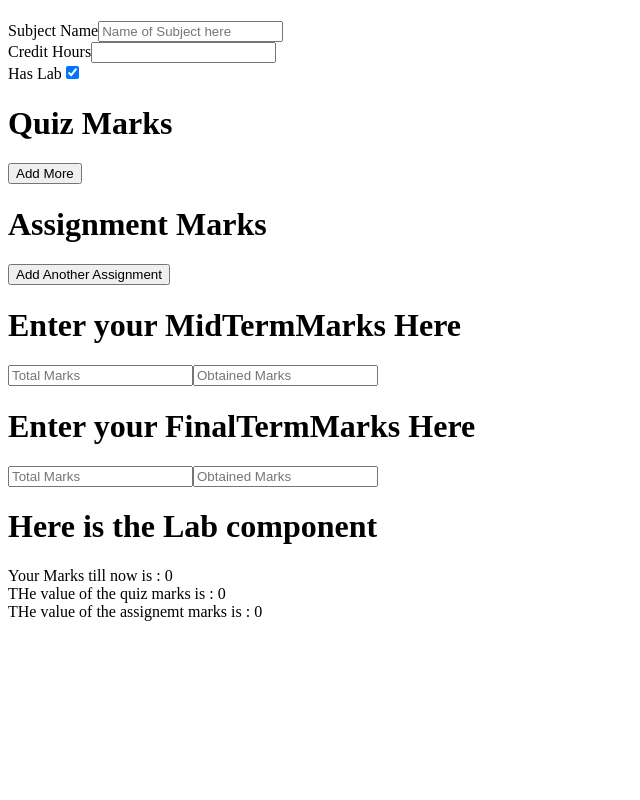
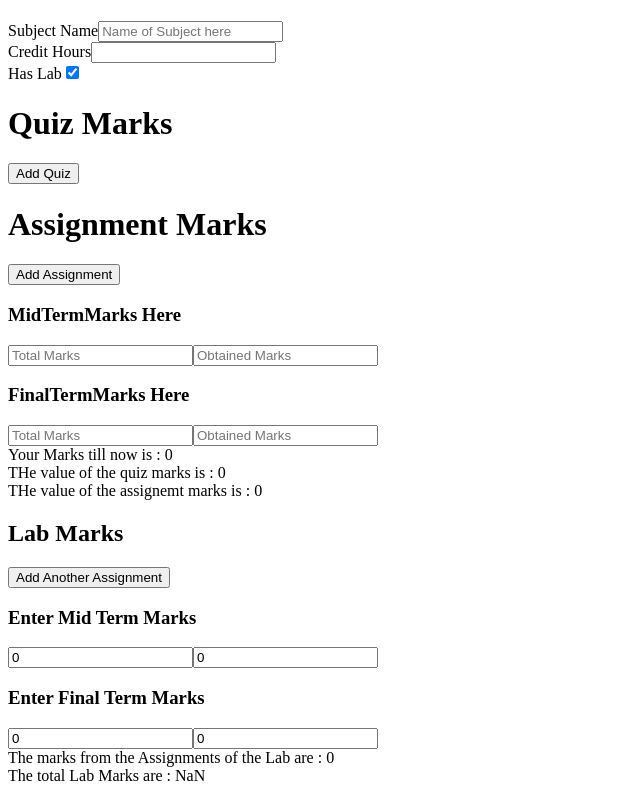
Before and after one commit to dev-raufahmad/gpa-calculator, a React (Vite) app: page / in a window 1280 px wide. Both pictures are taken after a click on the checkbox 72 px from the left and 72 px from the top of the page. Shown: the whole page, without its empty margins (0-640 px from the left). Built offline with nearby package versions, Linux system fonts and the light colour scheme.

Commit message:
Labs Marks calculation also Added

```diff
--- a/src/App.jsx
+++ b/src/App.jsx
@@ -98,7 +98,7 @@ function App() {
       {/* Here is the start of the quizes Marks */}
       <div>
         <h1>Quiz Marks</h1>
-        <button onClick={() => clicking(quizMarks, setQuizMarks , true)}>Add More</button>
+        <button onClick={() => clicking(quizMarks, setQuizMarks , true)}>Add Quiz</button>
         {
           quizMarks.map((e) => (
             <MyContext.Provider key={e.id} value={{ updateQuiz }}>
@@ -112,7 +112,7 @@ function App() {
       {/* Here is the start of the Assignent Marks */}
       <div>
         <h1>Assignment Marks</h1>
-        <button onClick={() => clicking(assignment, setAssignment , false)}>Add Another Assignment</button>
+        <button onClick={() => clicking(assignment, setAssignment , false)}>Add Assignment</button>
         {
           assignment.map((e) => (
             <MyContext.Provider key={e.id} value={{ updateAssignment }}>
@@ -126,20 +126,17 @@ function App() {
       </div>
       {/* Here is the start of the Midterm Marks */}
       <div>
-        <h1>Enter your MidTermMarks Here</h1>
+        <h3>MidTermMarks Here</h3>
         <input type="number" value={midTermTotal} onChange={(e) => setMidTermTotal(e.target.value)} placeholder="Total Marks" />
         <input type="number" value={midterm} onChange={(e) => setMidterm(e.target.value)} placeholder="Obtained Marks" />
       </div>
       {/* Here is the start of the Finalterm Marks */}
       <div>
-        <h1>Enter your FinalTermMarks Here</h1>
+        <h3>FinalTermMarks Here</h3>
         <input type="number" value={finalTermTotal} onChange={(e) => setFinalTermTotal(e.target.value)} placeholder="Total Marks" />
         <input type="number" value={finalterm} onChange={(e) => setFinalterm(e.target.value)} placeholder="Obtained Marks" />
       </div>
-      {/* Thi section is for the Lab */}
-      <div>
-        {hasLab && <Lab/>}
-      </div>
+
       <div>
         Your Marks till now is : {calculating()}
       </div>
@@ -150,6 +147,10 @@ function App() {
       <div>
         THe value of the assignemt marks is : {marksCalculator(assignment, 10)}
       </div>
+      {/* Thi section is for the Lab */}
+      <div>
+        {hasLab && <Lab/>}
+      </div>
     </>
   )
 }
--- a/src/Component/AddMore.jsx
+++ b/src/Component/AddMore.jsx
@@ -4,14 +4,17 @@ import { MyContext } from "../StateManagement/MyContext";
 export const AddMore = ({props}) => {
 
     const MyFunction = (obtainedMarks,totalMarks) => {
-        if(props.isQuiz){
+        if(props.isQuiz==1){
             updateQuiz(props.id,obtainedMarks,totalMarks);
-        }else{
+        }else if(props.isQuiz ==3){
+            updateLabAssignment(props.id,obtainedMarks,totalMarks);
+        }
+        else{
             updateAssignment(props.id,obtainedMarks,totalMarks);
         }
     }
 
-    const {updateQuiz,updateAssignment} = useContext(MyContext);
+    const {updateQuiz,updateAssignment,updateLabAssignment} = useContext(MyContext);
     return (
         <div>
             <input type="number" placeholder="Enter total marks " value={props.totalMarks} onChange={(e) => MyFunction(props.obtainedMarks,e.target.value)}/>
--- a/src/Component/Lab.jsx
+++ b/src/Component/Lab.jsx
@@ -1,8 +1,76 @@
-import React from "react";
+import React, { useState } from "react";
+import { MyContext } from "../StateManagement/MyContext";
+import AddMore from "./AddMore";
+import { CalculateMarks } from "../Utils/CalculateMarks";
+
+import { CalculateLabMarks } from "../Utils/CalculateLabMarks";
+export const Lab =() => {
+
+    const [midMarks,setMidMarks] = useState(0);
+    const [finalMarks,setFInalMarks] = useState(0);
+    const [midTotalMarks,setMidTotalMarks] = useState(0);
+    const [finalTotalMarks,setFInalTotalMarks] = useState(0);
+    const [assignemnts , setAssignment] = useState([]);
+
+const updateLabAssignment = (id, obtainedMarks, totalMarks) => {
+  setAssignment(assignemnts.map((e) =>
+    e.id === id
+      ? { ...e, obtainedMarks, totalMarks }
+      : e
+  ));
+};
 
 
-export const Lab =() => {
+    const clicking = () => {
+        setAssignment([...assignemnts , {id : Date.now() , obtainedMarks : 0 , totalMarks : 0 , isQuiz : 3}])
+
+
+    }
+
+    const clickingHere = (id) => {
+        setAssignment(assignemnts.filter((e) => e.id != id));
+    }
+
     return(
-        <h1>Here is the Lab component</h1>
+        <>
+            <h2>Lab Marks</h2>
+            {/* This div id for adding the new assignment */}
+            <div>
+                <button onClick={() => clicking()}>Add Another Assignment</button>
+            </div>
+            {/* This div is to manage the assignemnts of the Lab */}
+            <div>
+                {
+                    assignemnts.map((e) => (
+                        <React.Fragment key={e.id}>
+                            <MyContext.Provider value={{updateLabAssignment}} >
+                                <AddMore props={e} />
+                                <button onClick={() => clickingHere(e.id)}>Delte Assignment</button>
+                        </MyContext.Provider>
+                        </React.Fragment>
+                    ))
+                }
+            </div>
+            {/* This div is to take the midTerm marks */}
+            <div>
+                <h3>Enter Mid Term Marks</h3>
+                <input type="number"placeholder="Enter total mid Term marks" value={midTotalMarks} onChange={(e) => setMidTotalMarks(e.target.value)}/>
+                <input type="number"placeholder="Enter midTerm marks" value={midMarks} onChange={(e) => setMidMarks(e.target.value)}/>
+
+            </div>
+            {/* This div is for the final Term Marks */}
+            <div>
+                <h3>Enter Final Term Marks</h3>
+                <input type="number" placeholder="Enter Total Marks" value={finalTotalMarks} onChange={(e) => setFInalTotalMarks(e.target.value)}/>
+                <input type="number" placeholder="Enter obtained Marks" value={finalMarks} onChange={(e) => setFInalMarks(e.target.value)}/>
+
+            </div>
+            <div>
+                The marks from the Assignments of the Lab are : {CalculateMarks(assignemnts , 25)}
+            </div>
+            <div>
+                The total Lab Marks are : {CalculateLabMarks(assignemnts , 25 , midMarks , midTotalMarks , finalMarks , finalTotalMarks)}
+            </div>
+        </>
     )
 }
--- /dev/null
+++ b/src/Utils/CalculateLabMarks.jsx
@@ -0,0 +1,15 @@
+import React from "react";
+import { CalculateMarks } from "./CalculateMarks";
+
+export const CalculateLabMarks = (inputAssignentMarks, inputAssignentTotalMarks, midTermMarks , totalMidTermMarks , finalMarks , totalFinalMarks  ) => {
+
+    let number = CalculateMarks(inputAssignentMarks, inputAssignentTotalMarks);
+
+    let midTermNumber = (Number(midTermMarks) / Number(totalMidTermMarks)) * 25;
+
+    let finalTermNumber = (Number(finalMarks) / Number(totalFinalMarks)) * 50;
+
+    console.log("Midterm Number is : " + midTermNumber + " , Final Term Number is : " + finalTermNumber + " , Assignment Number is : " + number + " Total is : " + (number + midTermNumber + finalTermNumber) );
+
+    return number + midTermNumber + finalTermNumber;
+}
--- /dev/null
+++ b/src/Utils/CalculateMarks.jsx
@@ -0,0 +1,14 @@
+import React from "react";
+
+
+export const CalculateMarks = (inputData, totalMarks) => {
+    let totalObtained = Number(0);
+    let totalMarksInput = Number(0);
+    inputData.forEach((e) => {
+        totalObtained += Number(e.obtainedMarks);
+        totalMarksInput += Number(e.totalMarks);
+    })
+    if (totalMarksInput === 0) return 0;
+    console.log("The marks from the quizes are : " + ((totalObtained / totalMarksInput) * totalMarks));
+    return (totalObtained / totalMarksInput) * totalMarks;
+};
```
